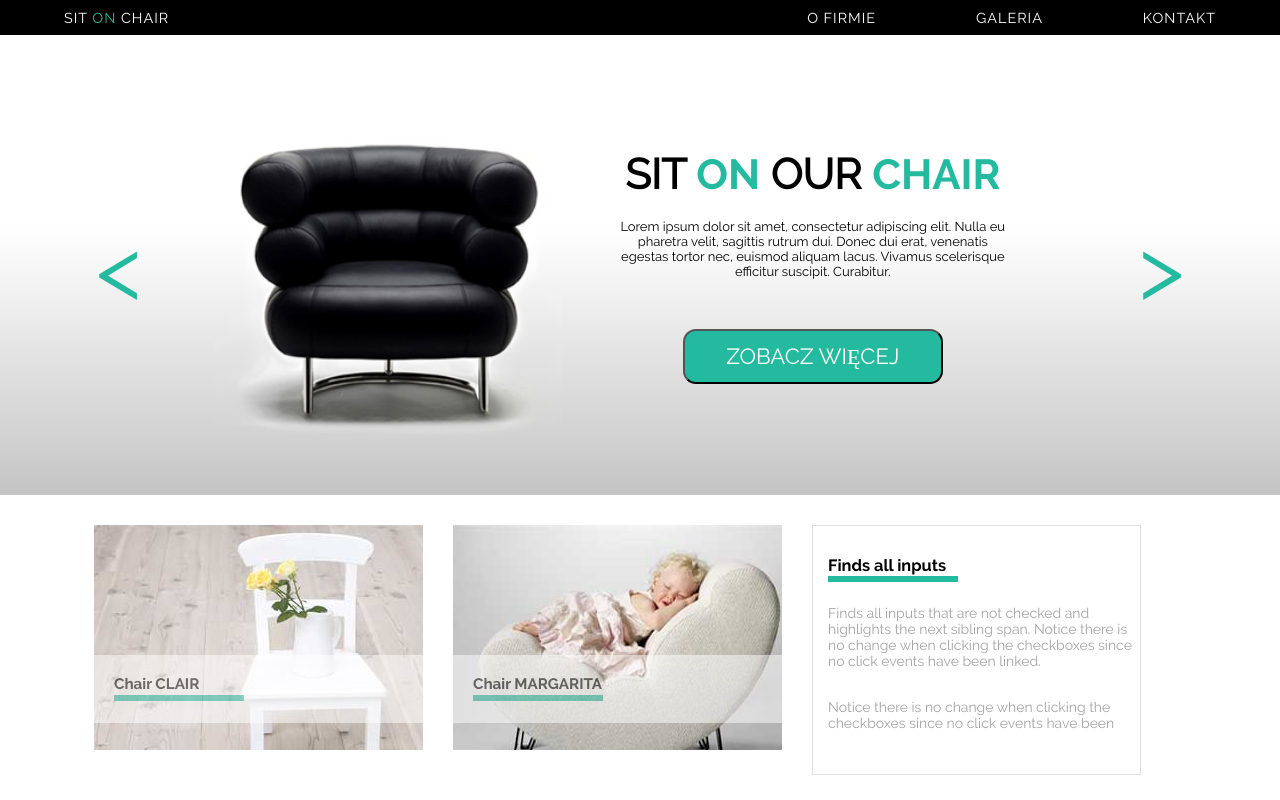
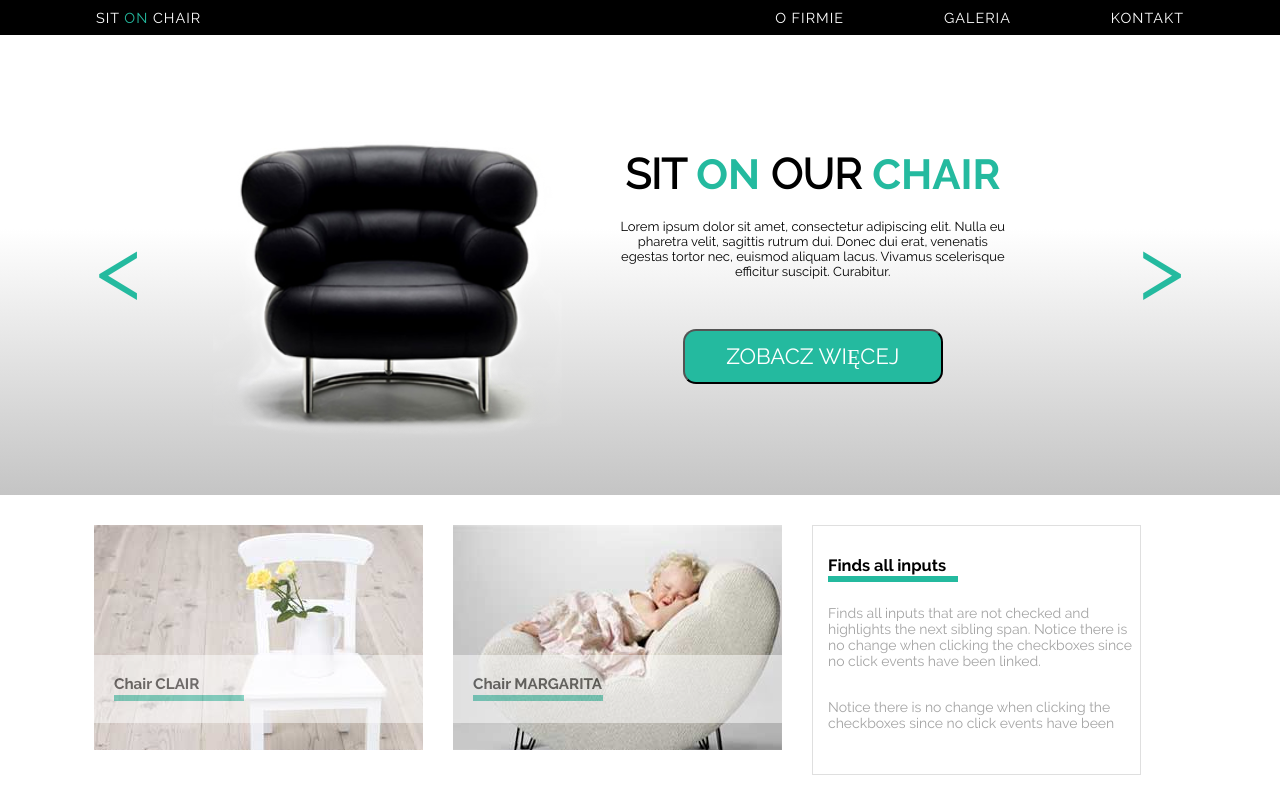
Before and after one commit to Szablos/Warsztaty---SIT-ON-CHAIR, a website: page index.html in a window 1280 px wide. Shown: the top 800 px of the page. Drawn offline with nearby package versions, Linux system fonts and the light colour scheme; files that its build step writes are made by us from their sources.

Commit message:
sass done

```diff
--- a/index.html
+++ b/index.html
@@ -11,7 +11,7 @@
   <div class="main-width">
     <header>
       <nav class="header__navigation">
-        <span class="logo">SIT <span>ON</span> CHAIR</span>
+        <a href="index.html"><span>SIT <span>ON</span> CHAIR</span></a>
         <ol class="navigation_list">
             <li id="drop"><a href="#">O FIRMIE</a>
                 <ul id="dropdown">
--- a/scss/partials/_footer.scss
+++ b/scss/partials/_footer.scss
@@ -2,7 +2,7 @@ footer {
   @include main-width(1440px, 100%);
 
   .footer_container {
-    width: 100%;
+    @include main-width(1440px, 90% - 2%);
     height: 110px;
     font-size: 1.1rem;
     display: flex;
--- a/scss/partials/_navbar.scss
+++ b/scss/partials/_navbar.scss
@@ -7,7 +7,7 @@ header {
 }
 
 .header__navigation {
-  @include main-width(1440px, 90%);
+  @include main-width(1440px, 90% - 5%);
   display: flex;
   flex-direction: row;
   justify-content: space-between;
@@ -15,10 +15,14 @@ header {
   letter-spacing: 1px;
   font-size: .9rem;
 
-  .logo {
-    span {
-      color: $fontSpecialColor;
-    }
+  a {
+    text-decoration: none;
+    color: white;
+      span {
+        span {
+          color: $fontSpecialColor;
+        }
+      }
   }
 
   .navigation_list {
```
